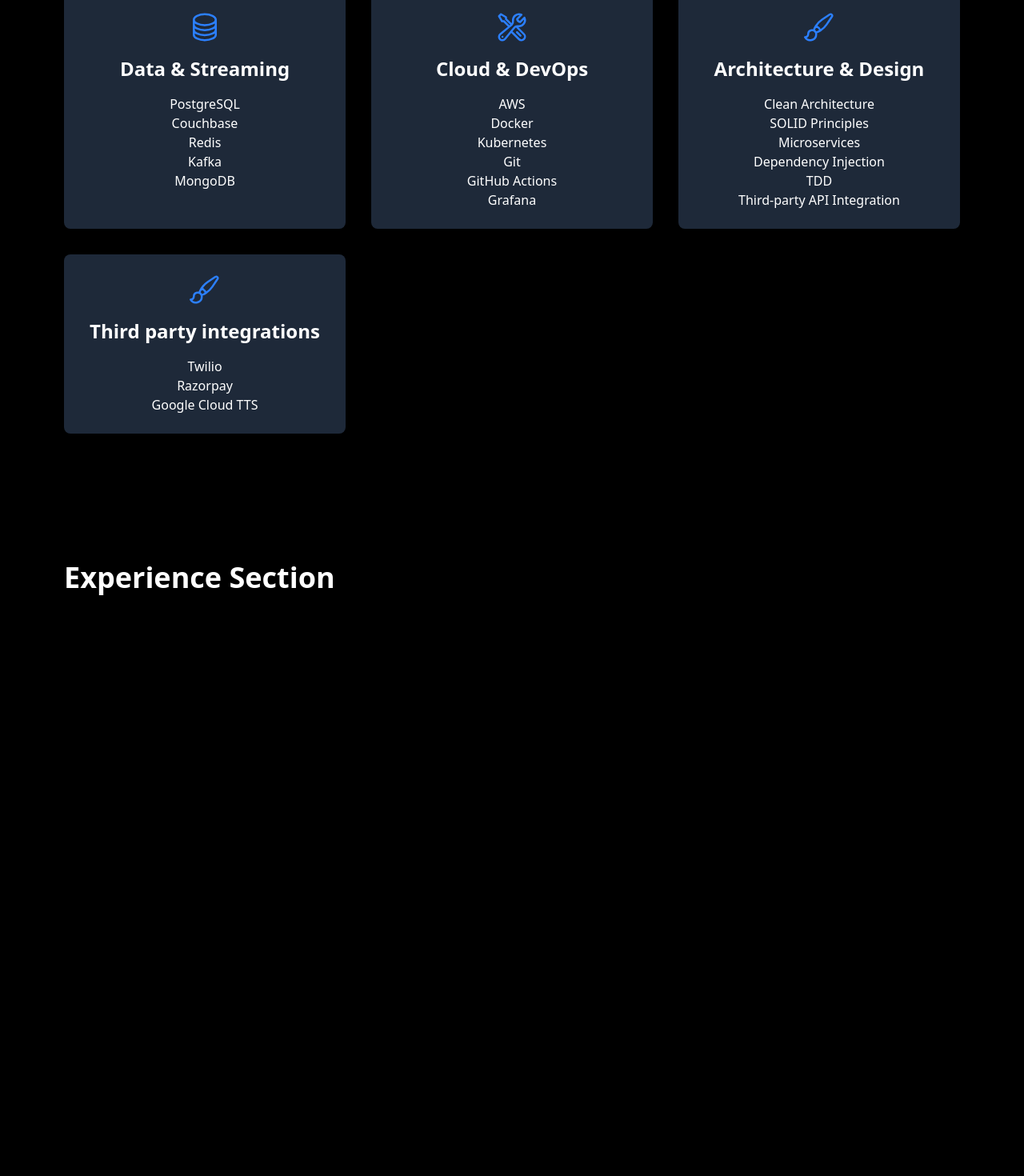
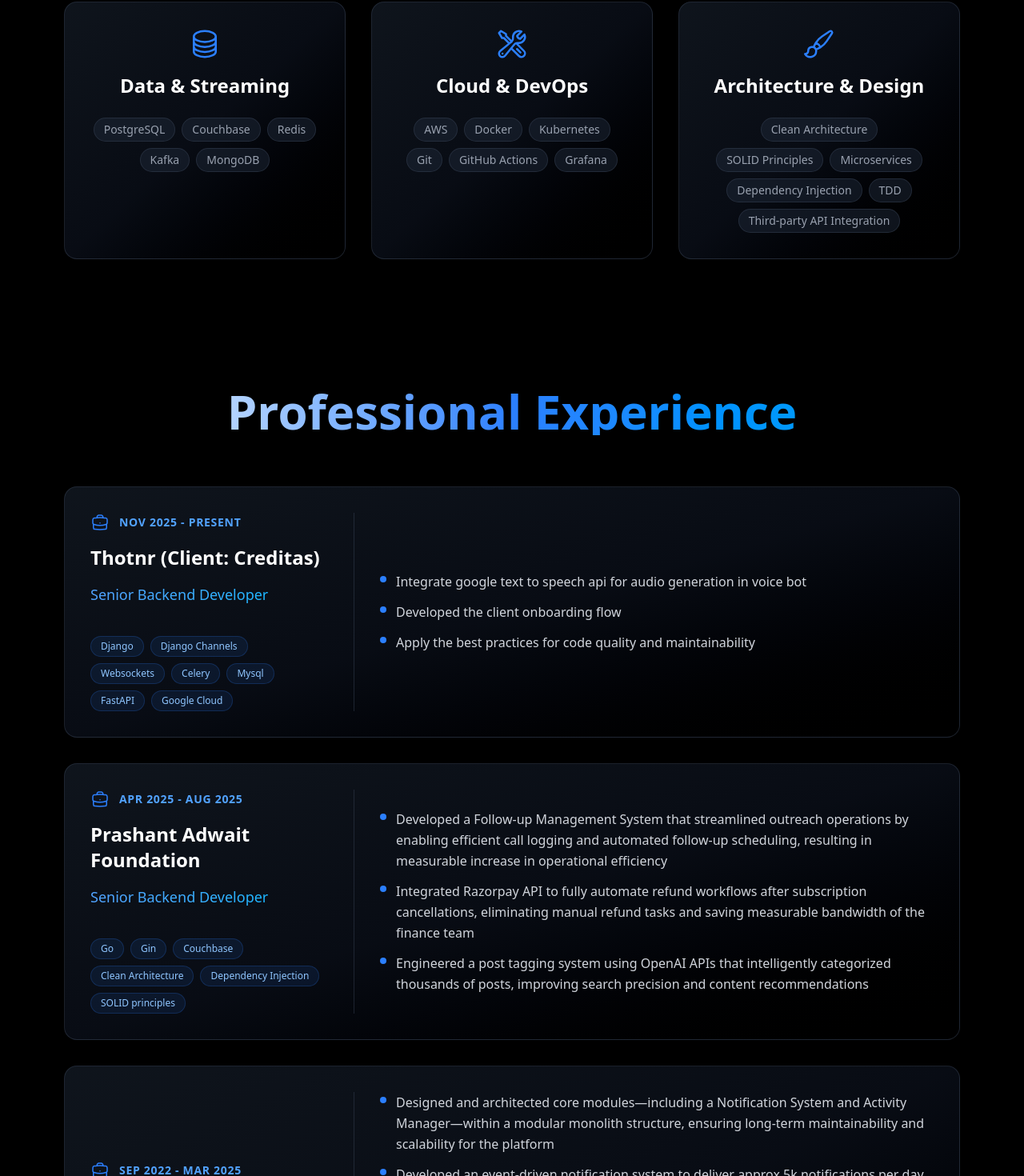
Before and after one commit to pawarharshit26/portfolio, a React (Vite) app: page / in a window 1280 px wide. Shown: the part 1302-2772 px from the top of the page at 80% size. Built offline with nearby package versions, Linux system fonts and the light colour scheme.

Commit message:
Added experience section

```diff
--- a/src/App.tsx
+++ b/src/App.tsx
@@ -1,4 +1,5 @@
 import AboutSection from "./components/about";
+import ExperienceSection from "./components/experience";
 import Navbar from "./components/navbar";
 import SkillsSection from "./components/skills";
 
@@ -12,9 +13,7 @@ function App() {
 
 			<SkillsSection />
 
-			<section id="experience" className="h-screen p-20">
-				<h1 className="text-4xl font-bold">Experience Section</h1>
-			</section>
+			<ExperienceSection />
 
 			<section id="projects" className="h-screen p-20">
 				<h1 className="text-4xl font-bold">Projects Section</h1>
--- /dev/null
+++ b/src/components/experience.tsx
@@ -0,0 +1,133 @@
+
+
+import { BriefcaseIcon } from "@heroicons/react/24/outline";
+
+const experiences = [
+	{
+		period: "Nov 2025 - Present",
+		company: "Thotnr (Client: Creditas)",
+		location: "Greater Noida",
+		position: "Senior Backend Developer",
+		details: [
+			"Integrate google text to speech api for audio generation in voice bot",
+			"Developed the client onboarding flow",
+			"Apply the best practices for code quality and maintainability",
+		],
+		technologies: "Django, Django Channels, Websockets, Celery, Mysql, FastAPI, Google Cloud",
+	},
+	{
+		period: "Apr 2025 - Aug 2025",
+		company: "Prashant Adwait Foundation",
+		location: "Greater Noida",
+		position: "Senior Backend Developer",
+		details: [
+			"Developed a Follow-up Management System that streamlined outreach operations by enabling efficient call logging and automated follow-up scheduling, resulting in measurable increase in operational efficiency",
+			"Integrated Razorpay API to fully automate refund workflows after subscription cancellations, eliminating manual refund tasks and saving measurable bandwidth of the finance team",
+			"Engineered a post tagging system using OpenAI APIs that intelligently categorized thousands of posts, improving search precision and content recommendations",
+		],
+		technologies: "Go, Gin, Couchbase, Clean Architecture, Dependency Injection, SOLID principles,",
+	},
+	{
+		period: "Sep 2022 - Mar 2025",
+		company: "RDash",
+		location: "Gurugram",
+		position: "Backend Developer I -> II",
+		details: [
+			"Designed and architected core modules—including a Notification System and Activity Manager—within a modular monolith structure, ensuring long-term maintainability and scalability for the platform",
+			"Developed an event-driven notification system to deliver approx 5k notifications per day using Celery, Redis, and webhooks for critical workflow updates. Enhanced reliability with retry mechanisms and dead-letter queue for failed notifications",
+			"Optimized REST API performance by migrating DRF validation to Pydantic and implementing PostgreSQL triggers, cutting average response times by 60%",
+			"Implemented a Role-Based Access Control (RBAC) system to ensure secure and granular user permissions and enforce data-level access policies across multiple modules",
+			"Practiced Clean Architecture, SOLID principles, Dependency Injection, and TDD to ensure a highly maintainable and testable codebase. Mentored junior developers on best practices and project delivery",
+			"Built end-to-end approval request workflows for expense approvals, streamlining financial processes and improving accountability",
+			"Collaborated with DevOps team to setup CI/CD pipelines and automated deployments",
+		],
+		technologies: "Python, Django, Django Rest Framework, PostgreSQL, Celery, Twilio, Pydantic, Clean Architecture, SOLID principles, Dependency Injection, TDD",
+	},
+];
+
+const ExperienceSection = () => {
+	return (
+		<section id="experience" className="min-h-screen p-8 md:p-20">
+			<h1 className="text-center text-4xl md:text-6xl font-bold bg-clip-text text-transparent bg-gradient-to-r from-white via-blue-500 to-sky-500 animate-gradient-x mb-16">
+				Professional Experience
+			</h1>
+
+			<div className="max-w-6xl mx-auto space-y-8">
+				{experiences.map((exp, index) => (
+					<div
+						key={index}
+						className="group relative bg-gradient-to-br from-gray-800/50 via-gray-900/50 to-black/50 backdrop-blur-lg rounded-2xl p-8 border border-gray-700/50 hover:border-blue-500/50 transition-all duration-300 hover:shadow-2xl hover:shadow-blue-500/20"
+					>
+						{/* Glassmorphism overlay */}
+						<div className="absolute inset-0 bg-gradient-to-br from-blue-500/5 to-sky-500/5 rounded-2xl opacity-0 group-hover:opacity-100 transition-opacity duration-300"></div>
+
+						<div className="relative grid grid-cols-1 md:grid-cols-3 gap-8">
+							{/* Left Section - Time, Company, Position */}
+							<div className="md:col-span-1 space-y-4 border-b md:border-b-0 md:border-r border-gray-700/50 pb-6 md:pb-0 md:pr-8 flex flex-col justify-center">
+								{/* Period */}
+								<div className="flex items-center gap-3">
+									<BriefcaseIcon className="w-6 h-6 text-blue-500" />
+									<span className="text-sm font-semibold text-blue-400 tracking-wider uppercase">
+										{exp.period}
+									</span>
+								</div>
+
+								{/* Company */}
+								<h3 className="text-2xl font-bold text-white group-hover:text-blue-400 transition-colors duration-300">
+									{exp.company}
+								</h3>
+
+								{/* Position */}
+								<div className="inline-block">
+									<p className="text-lg font-medium bg-gradient-to-r from-blue-400 to-sky-400 bg-clip-text text-transparent">
+										{exp.position}
+									</p>
+									<div className="h-0.5 bg-gradient-to-r from-blue-500 to-sky-500 mt-1 transform scale-x-0 group-hover:scale-x-100 transition-transform duration-300 origin-left"></div>
+								</div>
+
+								{/* Technologies */}
+								<div className="pt-4">
+									<div className="flex flex-wrap gap-2">
+										{exp.technologies.split(",").filter(tech => tech.trim()).map((tech, i) => (
+											<span
+												key={i}
+												className="px-3 py-1 text-xs font-medium text-blue-300 bg-blue-500/10 rounded-full border border-blue-500/20 hover:bg-blue-500/20 transition-colors"
+											>
+												{tech.trim()}
+											</span>
+										))}
+									</div>
+								</div>
+							</div>
+
+							{/* Right Section - Details in Bullet Points */}
+							<div className="md:col-span-2 flex flex-col justify-center">
+								<ul className="space-y-3">
+									{exp.details.map((detail, idx) => (
+										<li
+											key={idx}
+											className="flex items-start gap-3 text-gray-300 group/item hover:text-white transition-colors duration-200"
+										>
+											<span className="text-blue-500 mt-1.5 flex-shrink-0">
+												<svg
+													className="w-2 h-2"
+													fill="currentColor"
+													viewBox="0 0 8 8"
+												>
+													<circle cx="4" cy="4" r="4" />
+												</svg>
+											</span>
+											<span className="leading-relaxed">{detail}</span>
+										</li>
+									))}
+								</ul>
+							</div>
+						</div>
+					</div>
+				))}
+			</div>
+		</section>
+	);
+};
+
+export default ExperienceSection;
--- a/src/components/skills.tsx
+++ b/src/components/skills.tsx
@@ -36,11 +36,6 @@ const skills = [
         name: "Architecture & Design",
         icon: <PaintBrushIcon className="w-10 h-10" />,
         list: ["Clean Architecture", "SOLID Principles", "Microservices", "Dependency Injection", "TDD", "Third-party API Integration"],
-    },
-	{
-		name: "Third party integrations",
-		icon: <PaintBrushIcon className="w-10 h-10" />,
-		list: ["Twilio", "Razorpay", "Google Cloud TTS"],
     }
 ];
 
@@ -54,15 +49,29 @@ const SkillsSection = () => {
 				{skills.map((skill) => (
 					<div
 						key={skill.name}
-						className="bg-gray-800 p-6 rounded-lg flex flex-col items-center"
+						className="group relative bg-gradient-to-br from-gray-800/50 via-gray-900/50 to-black/50 backdrop-blur-lg rounded-2xl p-8 border border-gray-700/50 hover:border-blue-500/50 transition-all duration-300 hover:shadow-2xl hover:shadow-blue-500/20 flex flex-col items-center"
 					>
-						<div className="text-blue-500">{skill.icon}</div>
-						<h2 className="text-2xl font-bold mt-4">{skill.name}</h2>
-						<ul className="mt-4 text-center">
+						{/* Glassmorphism overlay */}
+						<div className="absolute inset-0 bg-gradient-to-br from-blue-500/5 to-sky-500/5 rounded-2xl opacity-0 group-hover:opacity-100 transition-opacity duration-300"></div>
+
+						<div className="relative z-10 flex flex-col items-center w-full">
+							<div className="text-blue-500 transform group-hover:scale-110 transition-transform duration-300 mb-4">
+								{skill.icon}
+							</div>
+							<h2 className="text-2xl font-bold text-white group-hover:text-blue-400 transition-colors duration-300 mb-6">
+								{skill.name}
+							</h2>
+							<div className="w-full flex flex-wrap justify-center gap-2">
 								{skill.list.map((item) => (
-								<li key={item}>{item}</li>
+									<span
+										key={item}
+										className="px-3 py-1 text-sm text-gray-400 bg-gray-800/50 rounded-full border border-gray-700/50 group-hover:text-gray-200 group-hover:border-blue-500/30 group-hover:bg-blue-500/10 transition-all duration-300"
+									>
+										{item}
+									</span>
 								))}
-						</ul>
+							</div>
+						</div>
 					</div>
 				))}
 			</div>
```
Lines whose indentation alone changed are shown as unchanged.
